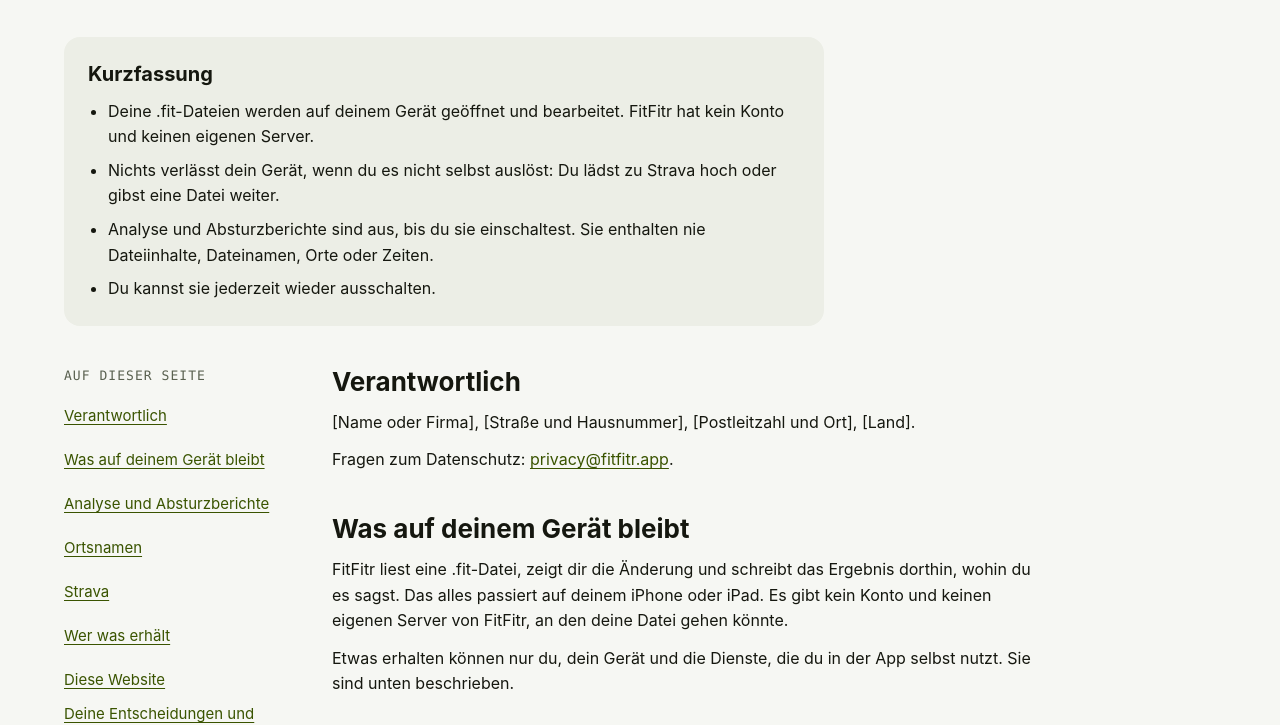
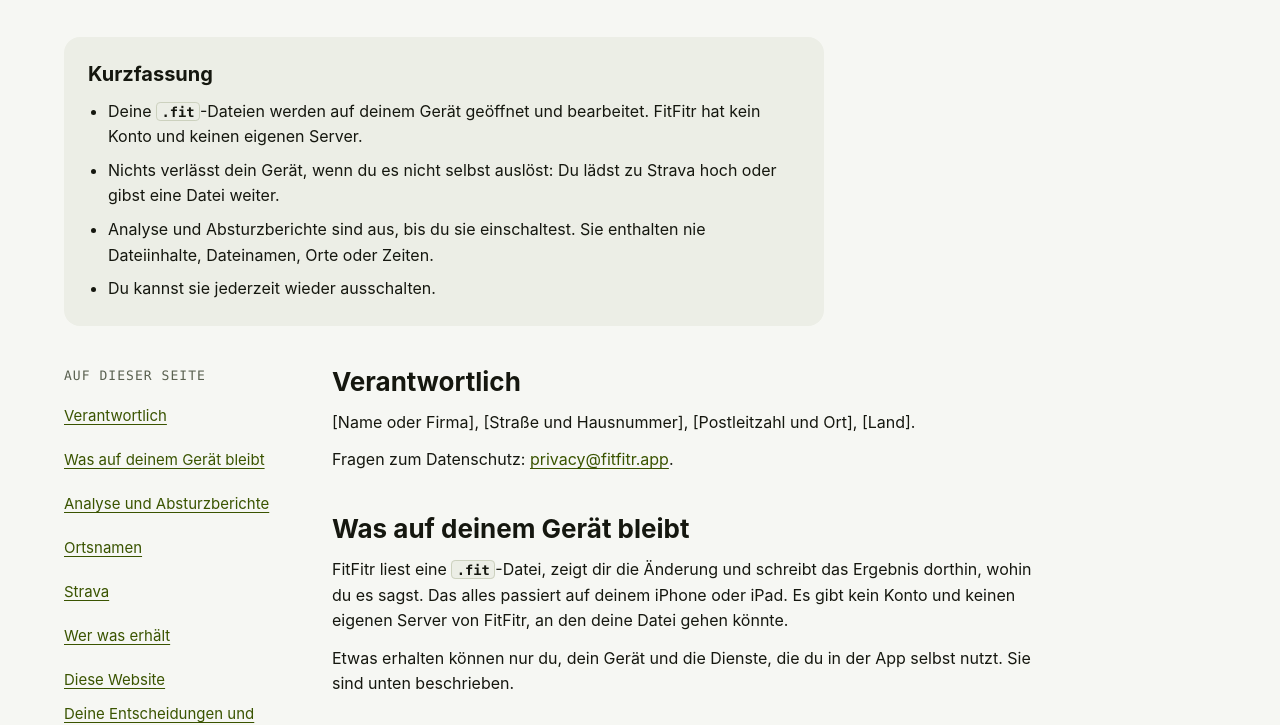
Before and after one commit to Heckscheibe/fitfitr-site, a plain HTML site: page de/datenschutz/index.html in a window 1280 px wide. Shown: the part 236-961 px from the top of the page. Drawn offline with Linux system fonts and the light colour scheme.

Commit message:
Mark .fit as a file extension with a monospace pill

```diff
--- a/assets/site.css
+++ b/assets/site.css
@@ -103,6 +103,18 @@ code {
   font-family: var(--mono);
   font-size: 0.875em;
   overflow-wrap: anywhere;
+}
+
+.nb { white-space: nowrap; }
+
+code.ext {
+  padding: 0.04em 0.32em;
+  border: 1px solid var(--line2);
+  border-radius: 0.3em;
+  background: var(--card);
+  font-size: 0.86em;
+  font-weight: 600;
+  white-space: nowrap;
 }
 
 .skip {
--- a/de/datenschutz/index.html
+++ b/de/datenschutz/index.html
@@ -33,7 +33,7 @@
 <div class="card">
 <h2>Kurzfassung</h2>
 <ul>
-<li>Deine .fit-Dateien werden auf deinem Gerät geöffnet und bearbeitet. FitFitr hat kein Konto und keinen eigenen Server.</li>
+<li>Deine <span class="nb"><code class="ext">.fit</code>-Dateien</span> werden auf deinem Gerät geöffnet und bearbeitet. FitFitr hat kein Konto und keinen eigenen Server.</li>
 <li>Nichts verlässt dein Gerät, wenn du es nicht selbst auslöst: Du lädst zu Strava hoch oder gibst eine Datei weiter.</li>
 <li>Analyse und Absturzberichte sind aus, bis du sie einschaltest. Sie enthalten nie Dateiinhalte, Dateinamen, Orte oder Zeiten.</li>
 <li>Du kannst sie jederzeit wieder ausschalten.</li>
@@ -66,7 +66,7 @@
 
 <section id="geraet">
 <h2>Was auf deinem Gerät bleibt</h2>
-<p>FitFitr liest eine .fit-Datei, zeigt dir die Änderung und schreibt das Ergebnis dorthin, wohin du es sagst. Das alles passiert auf deinem iPhone oder iPad. Es gibt kein Konto und keinen eigenen Server von FitFitr, an den deine Datei gehen könnte.</p>
+<p>FitFitr liest eine <span class="nb"><code class="ext">.fit</code>-Datei</span>, zeigt dir die Änderung und schreibt das Ergebnis dorthin, wohin du es sagst. Das alles passiert auf deinem iPhone oder iPad. Es gibt kein Konto und keinen eigenen Server von FitFitr, an den deine Datei gehen könnte.</p>
 <p>Etwas erhalten können nur du, dein Gerät und die Dienste, die du in der App selbst nutzt. Sie sind unten beschrieben.</p>
 </section>
 
@@ -221,7 +221,7 @@
 <h2>Strava</h2>
 <p>Zu Strava wird nichts gesendet, bevor du dich dort angemeldet und auf Zu Strava hochladen getippt hast.</p>
 <ul class="spaced">
-<li><strong>Was Strava erhält.</strong> Die .fit-Datei, wie sie beim Tippen auf Hochladen vorliegt, mit allem, was sie enthält: Zeit, GPS-Track, Herzfrequenz, Leistung, Trittfrequenz und Athletendaten, die ein Gerät hineingeschrieben hat. Was du vorher entfernt hast, ist nicht darin. Dazu kommen der Dateiname und ein von dir eingegebener Aktivitätsname oder eine Beschreibung.</li>
+<li><strong>Was Strava erhält.</strong> Die <span class="nb"><code class="ext">.fit</code>-Datei</span>, wie sie beim Tippen auf Hochladen vorliegt, mit allem, was sie enthält: Zeit, GPS-Track, Herzfrequenz, Leistung, Trittfrequenz und Athletendaten, die ein Gerät hineingeschrieben hat. Was du vorher entfernt hast, ist nicht darin. Dazu kommen der Dateiname und ein von dir eingegebener Aktivitätsname oder eine Beschreibung.</li>
 <li><strong>Wer es verarbeitet.</strong> Strava, nach der eigenen Datenschutzerklärung.</li>
 <li><strong>Anmeldung.</strong> Auf der Seite von Strava. FitFitr sieht dein Passwort nie und fragt nur eine Berechtigung an: Aktivitäten für dich hochzuladen.</li>
 <li><strong>Was auf dem Gerät bleibt.</strong> Das Anmelde-Token von Strava, im iOS-Schlüsselbund, nur auf diesem Gerät.</li>
@@ -234,7 +234,7 @@
 <ul class="recipient-cards">
 <li><strong>Google (Firebase)</strong><span>Nur nach deiner Zustimmung: Ereignisse aus festen Listen, Absturzberichte</span></li>
 <li><strong>Apple (Karten)</strong><span>Wenn eine Datei mit GPS geöffnet ist: eine auf etwa 110 m gerundete Koordinate</span></li>
-<li><strong>Strava</strong><span>Nur wenn du auf Hochladen tippst: die .fit-Datei und der Text, den du eingegeben hast</span></li>
+<li><strong>Strava</strong><span>Nur wenn du auf Hochladen tippst: die <span class="nb"><code class="ext">.fit</code>-Datei</span> und der Text, den du eingegeben hast</span></li>
 </ul>
 </section>
 
```
Also changed, not shown: de/index.html (+1 -1 lines), de/support/index.html (+2 -2 lines), en/index.html (+1 -1 lines), en/privacy/index.html (+4 -4 lines), en/support/index.html (+2 -2 lines).
